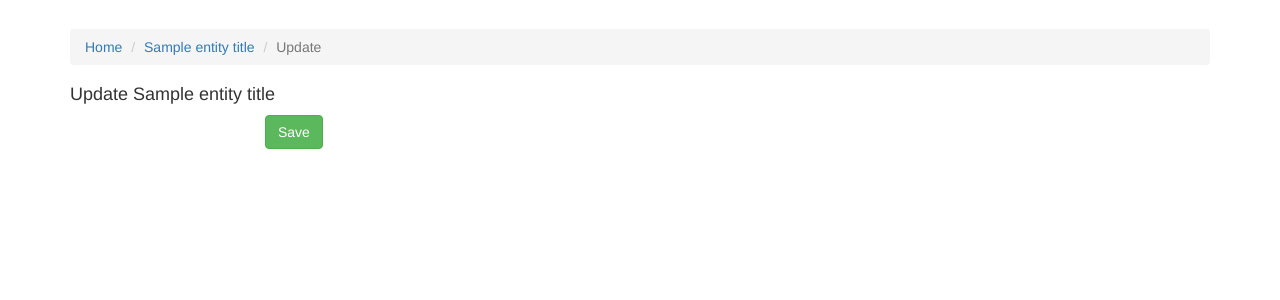
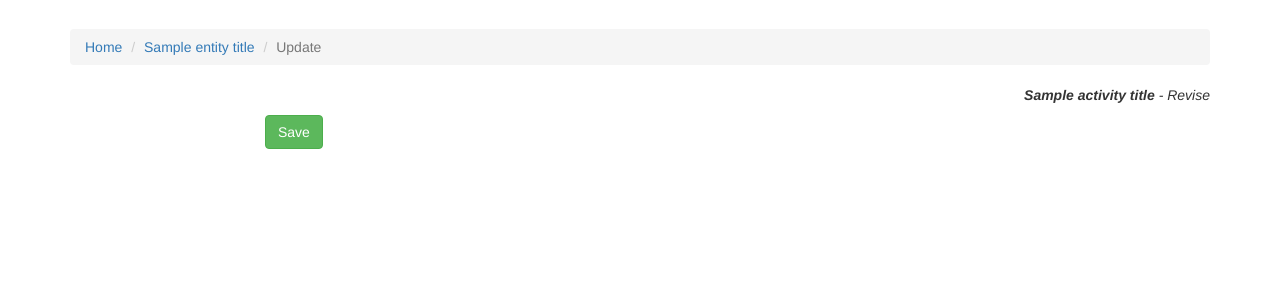
Before and after one commit to faxad/activflow, a Django app: template activflow/templates/core/update.html in a window 1280 px wide. Shown: the part 51-351 px from the top of the page. Run offline with Django 3.2, Linux system fonts and the light colour scheme; the template is opened without the code that fills it: most values are stand-ins (such as "Sample title", 1, 10 or a date in 2020); parts of the project's set-up code (start-up, migrations or seed data) failed here and were passed over; some libraries are stand-ins or nearby versions.

Commit message:
revised title on create/update templates

```diff
--- a/activflow/templates/core/create.html
+++ b/activflow/templates/core/create.html
@@ -12,7 +12,7 @@
 {% include "core/widgets/validation.html" with error_messages=error_message %}
 {% request_instance identifier as request %}
 {% include "core/widgets/history.html" with request=request %}
-<h4>Initiate {{ entity_title }}</h4>
+<p class="text-right"><i><strong>{{activity_title}}</strong> - Initiate</i></p>
 <form action="{% url 'create' app_title entity_title identifier %}" method="post" class="form-horizontal">
     {% include 'core/widgets/form.html' %}
 </form>
--- a/activflow/templates/core/update.html
+++ b/activflow/templates/core/update.html
@@ -10,7 +10,7 @@
 {% block main_content %}
 {% include "core/widgets/validation.html" with error_messages=error_message %}
 {% include "core/widgets/history.html" with request=object.task.request %}
-<h4>Update {{ entity_title }}</h4>
+<p class="text-right"><i><strong>{{activity_title}}</strong> - Revise</i></p>
 <form action="{% url 'update' app_title entity_title object.id %}" method="post" class="form-horizontal">
     {% include 'core/widgets/form.html' %}
 </form>
```
